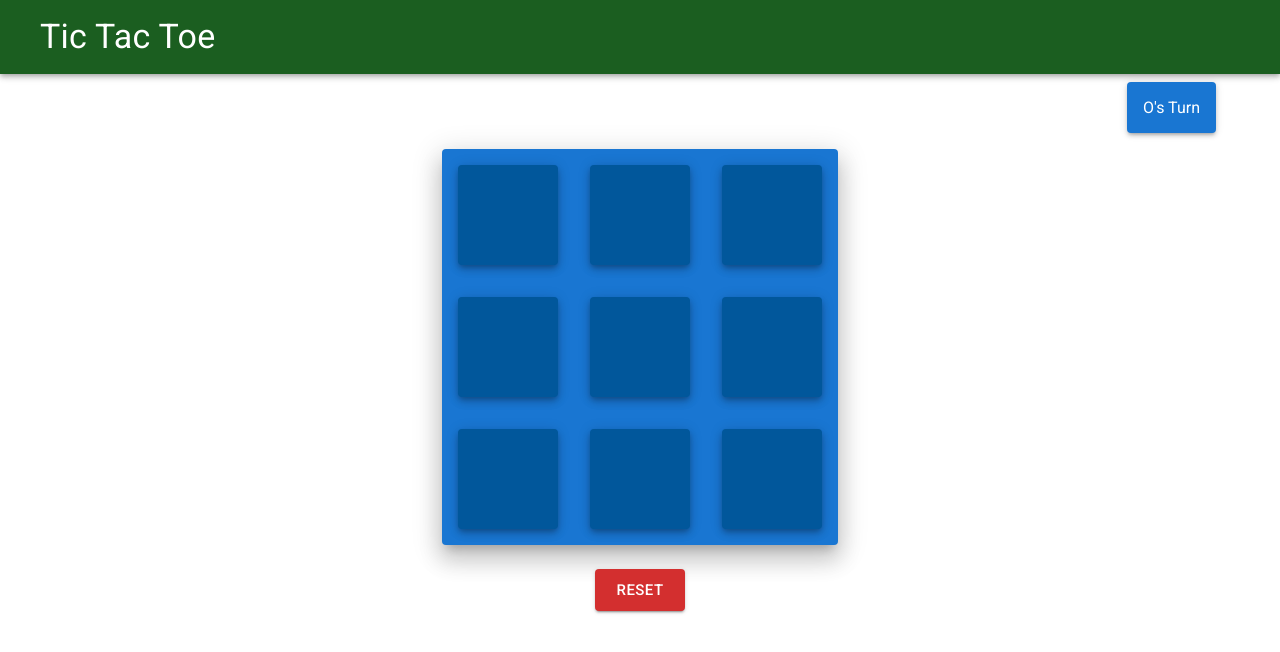
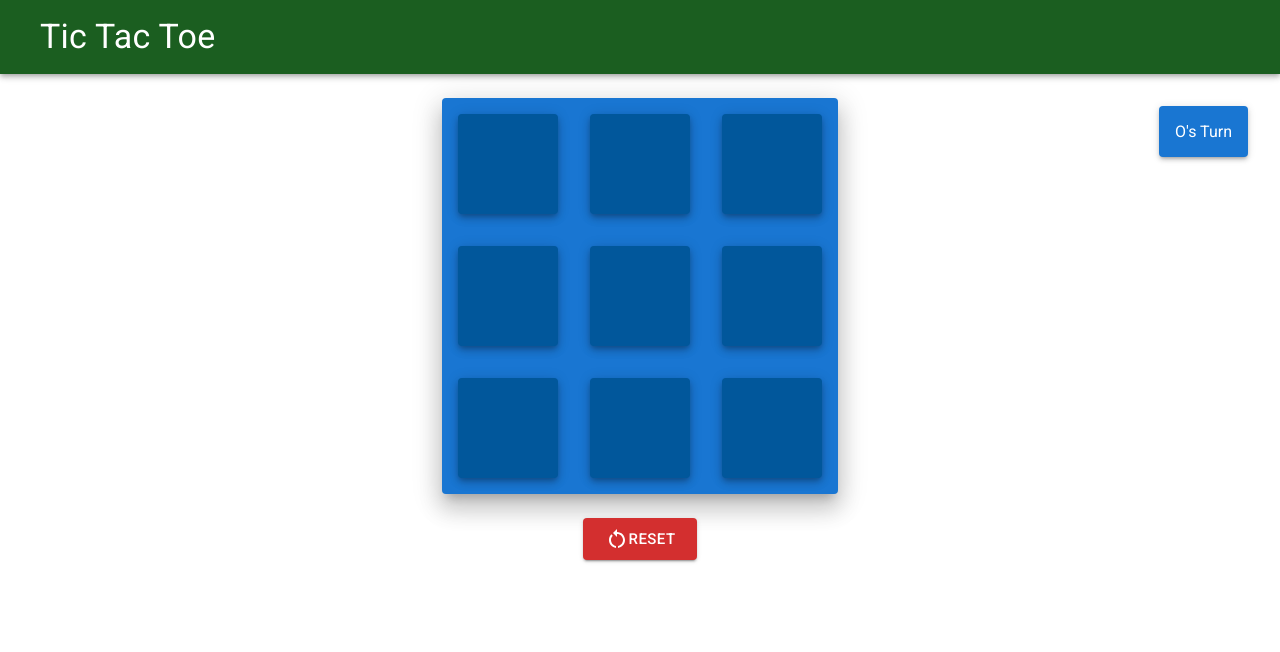
Before and after one commit to prince-thind/tic-tac-toe, a React (Create React App) app: page / in a window 1280 px wide. Shown: the top 652 px of the page. Built offline with nearby package versions, Linux system fonts and the light colour scheme.

Commit message:
misc UI changes

```diff
--- a/src/App.js
+++ b/src/App.js
@@ -2,6 +2,7 @@ import Container from "@mui/material/Container";
 import Button from "@mui/material/Button";
 import Box from "@mui/material/Box";
 import Grow from "@mui/material/Grow";
+import RestartAltIcon from '@mui/icons-material/RestartAlt';
 
 import { useState } from "react";
 import Header from "./components/Header";
@@ -47,6 +48,7 @@ function App() {
             color="error"
             size="large"
           >
+            <RestartAltIcon/>
             Reset
           </Button>
         </Box>
--- a/src/components/Board.js
+++ b/src/components/Board.js
@@ -22,7 +22,7 @@ export default function Board({ board, setBoard, turn, setTurn, winner }) {
         <Paper
           className="grid"
           elevation={15}
-          sx={{ backgroundColor: "primary.main", mt: 2 }}
+          sx={{ backgroundColor: "primary.main", mt: 3 }}
         >
           {board.map((cell, index) => {
             return (
--- a/src/components/Header.js
+++ b/src/components/Header.js
@@ -1,19 +1,16 @@
 import * as React from 'react';
 import AppBar from '@mui/material/AppBar';
-import Box from '@mui/material/Box';
 import Toolbar from '@mui/material/Toolbar';
 import Typography from '@mui/material/Typography';
 
 export default function DenseAppBar() {
   return (
-    <Box >
-      <AppBar position="static">
-        <Toolbar variant="dense" sx={{backgroundColor:'success.dark'}}>
-          <Typography variant="h4" color="inherit" component="h1" sx={{p:2}}>
-            Tic Tac Toe
-          </Typography>
-        </Toolbar>
-      </AppBar>
-    </Box>
+    <AppBar position="static">
+      <Toolbar variant="dense" sx={{ backgroundColor: 'success.dark' }}>
+        <Typography variant="h4" color="inherit" component="h1" sx={{ p: 2 }}>
+          Tic Tac Toe
+        </Typography>
+      </Toolbar>
+    </AppBar>
   );
 }
--- a/src/components/Turn.js
+++ b/src/components/Turn.js
@@ -3,7 +3,7 @@ import Paper from "@mui/material/Paper";
 
 export default function Turn({ turn, winner }) {
   return (
-    <Box sx={{ display: "flex", justifyContent: "flex-end" }}>
+    <Box sx={{ position:'absolute', right:'2rem' }}>
       <Paper
         elevation={3}
         sx={{
```
